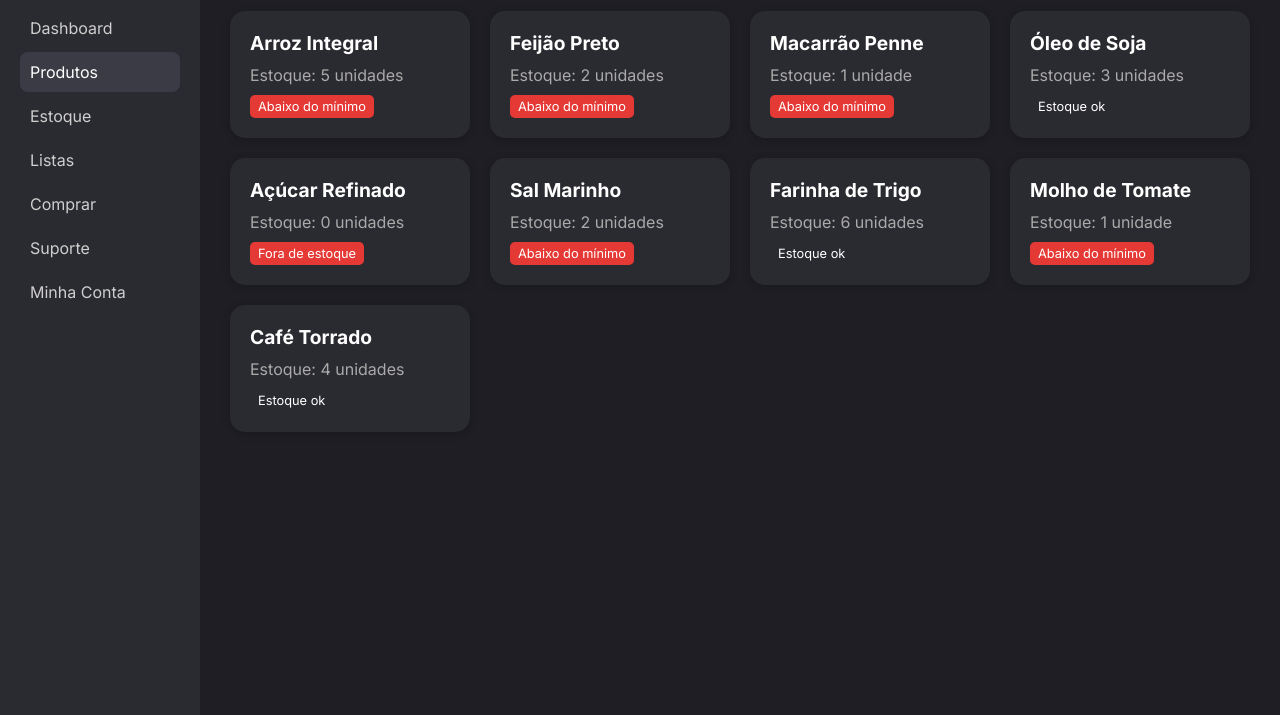
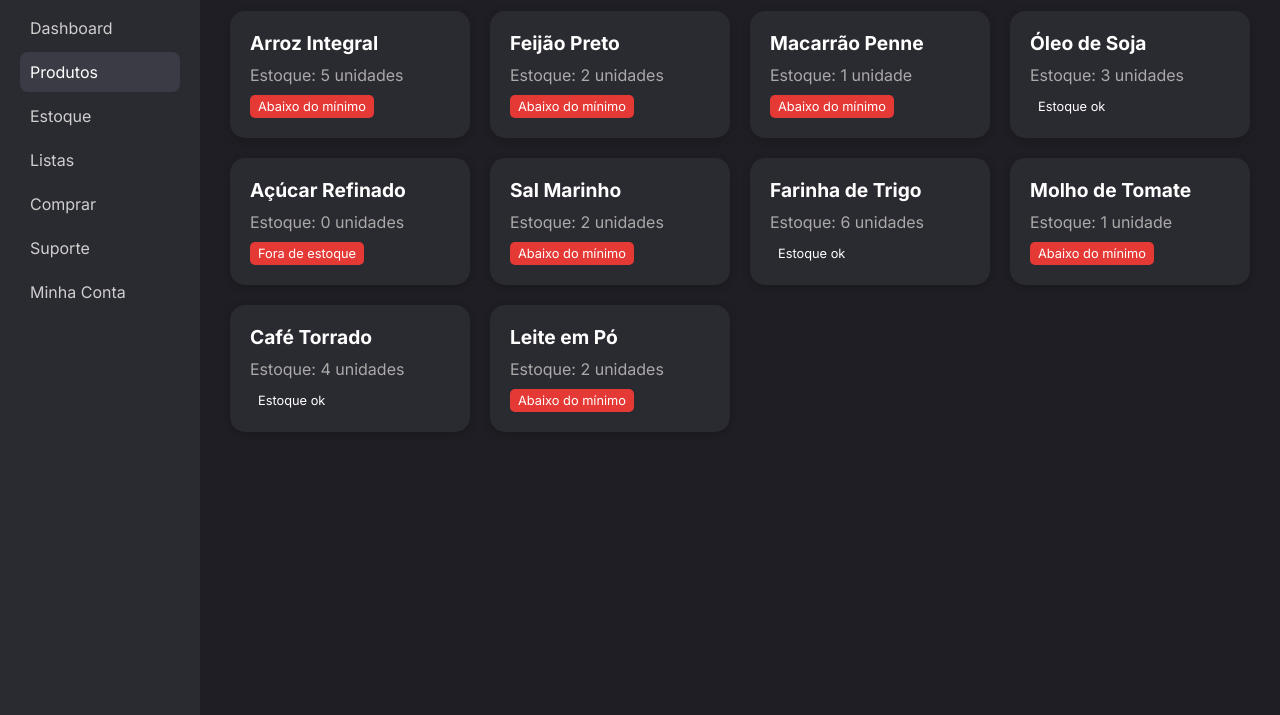
Before and after one commit to devmathsena/despenza, a website built with webpack: page src/products.html in a window 1280 px wide. Shown: the part 85-800 px from the top of the page. Built offline with nearby package versions, Linux system fonts and the light colour scheme.

Commit message:
Update products.html

```diff
--- a/src/products.html
+++ b/src/products.html
@@ -75,6 +75,11 @@
                 <p>Estoque: 4 unidades</p>
                 <span class="tag">Estoque ok</span>
             </div>
+            <div class="product-card">
+                <h3>Leite em Pó</h3>
+                <p>Estoque: 2 unidades</p>
+                <span class="tag low-stock">Abaixo do mínimo</span>
+            </div>
         </div>
     </main>
 
```
